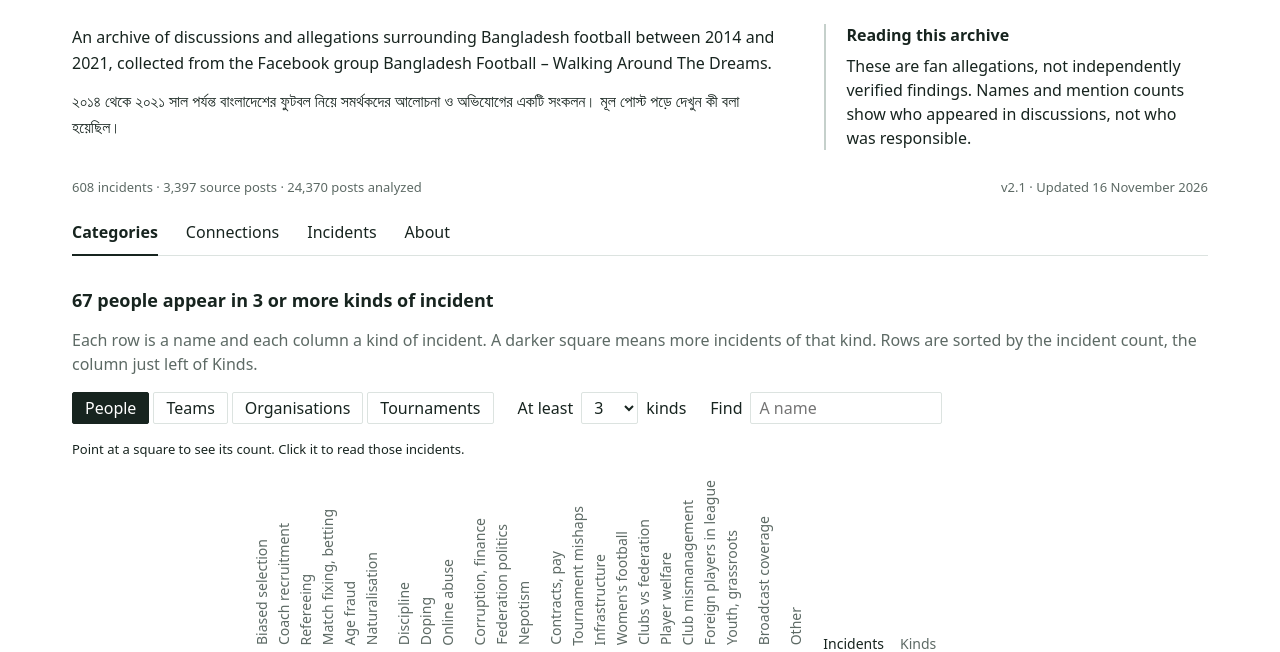
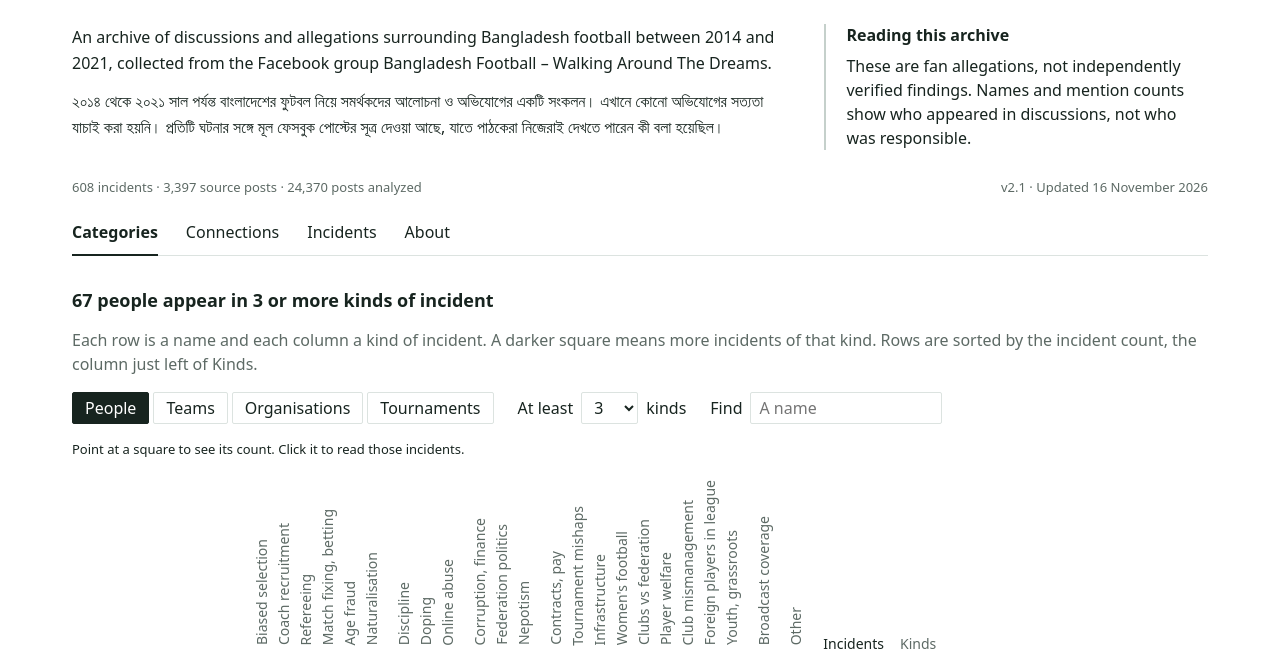
Before and after one commit to aayandeb/bangladesh-football-archive, a plain HTML site: page web/index.html in a window 1280 px wide. Shown: the part 98-750 px from the top of the page. Drawn offline with Linux system fonts and the light colour scheme; a web font is replaced by a local one.

Commit message:
intro update

```diff
--- a/web/index.html
+++ b/web/index.html
@@ -21,7 +21,7 @@
         <div class="intro-split">
           <div class="lede">
             <p>An archive of discussions and allegations surrounding Bangladesh football between 2014 and 2021, collected from the Facebook group Bangladesh Football – Walking Around The Dreams.</p>
-            <p lang="bn">২০১৪ থেকে ২০২১ সাল পর্যন্ত বাংলাদেশের ফুটবল নিয়ে সমর্থকদের আলোচনা ও অভিযোগের একটি সংকলন। মূল পোস্ট পড়ে দেখুন কী বলা হয়েছিল।</p>
+            <p lang="bn">২০১৪ থেকে ২০২১ সাল পর্যন্ত বাংলাদেশের ফুটবল নিয়ে সমর্থকদের আলোচনা ও অভিযোগের একটি সংকলন। এখানে কোনো অভিযোগের সত্যতা যাচাই করা হয়নি। প্রতিটি ঘটনার সঙ্গে মূল ফেসবুক পোস্টের সূত্র দেওয়া আছে, যাতে পাঠকেরা নিজেরাই দেখতে পারেন কী বলা হয়েছিল।</p>
           </div>
           <aside class="disclaimer" role="note">
             <h2>Reading this archive</h2>
```
